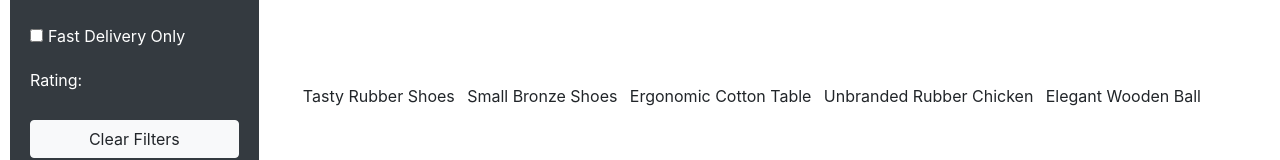
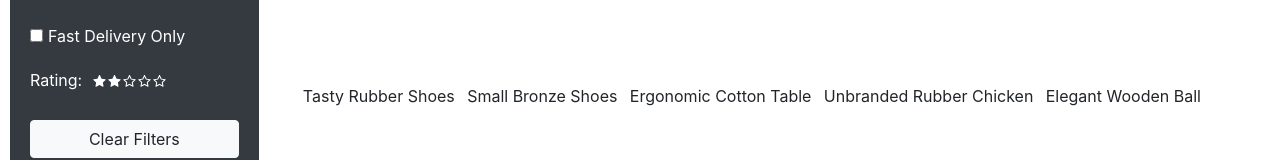
Before and after one commit to aswathyeg/reactHooks, a React (Create React App) app: page / in a window 1280 px wide. Shown: the part 285-445 px from the top of the page. Built offline with nearby package versions, Linux system fonts and the light colour scheme.

Commit message:
added rating

```diff
--- a/src/components/shopping-context-reducer/Filters.js
+++ b/src/components/shopping-context-reducer/Filters.js
@@ -1,6 +1,8 @@
+import { useState } from "react";
 import { Button, Form } from "react-bootstrap";
 import Rating from "./Rating";
 const Filters = () => {
+  const [rate, setState] = useState(2);
   return (
     <div className="filters">
       <span className="title">Filter products</span>
@@ -42,7 +44,11 @@ const Filters = () => {
       </span>
       <span>
         <label style={{ paddingRight: 10 }}>Rating:</label>
-        {/* <Rating rating={byRating} style={{ cursor: "pointer" }} /> */}
+        <Rating
+          rating={rate}
+          onClick={(i) => setState(i + 1)}
+          style={{ cursor: "pointer" }}
+        />
       </span>
       <Button variant="light">Clear Filters</Button>
     </div>
--- /dev/null
+++ b/src/components/shopping-context-reducer/Rating.js
@@ -0,0 +1,19 @@
+import { AiFillStar } from "react-icons/ai";
+
+import { AiOutlineStar } from "react-icons/ai";
+const Rating = ({ rating, onClick, style }) => {
+  return (
+    <>
+      {[...Array(5)].map((_, i) => (
+        <span key={i} onClick={() => onClick(i)} style={style}>
+          {rating > i ? (
+            <AiFillStar fontSize="15px" />
+          ) : (
+            <AiOutlineStar fontSize="15px" />
+          )}
+        </span>
+      ))}
+    </>
+  );
+};
+export default Rating;
```
